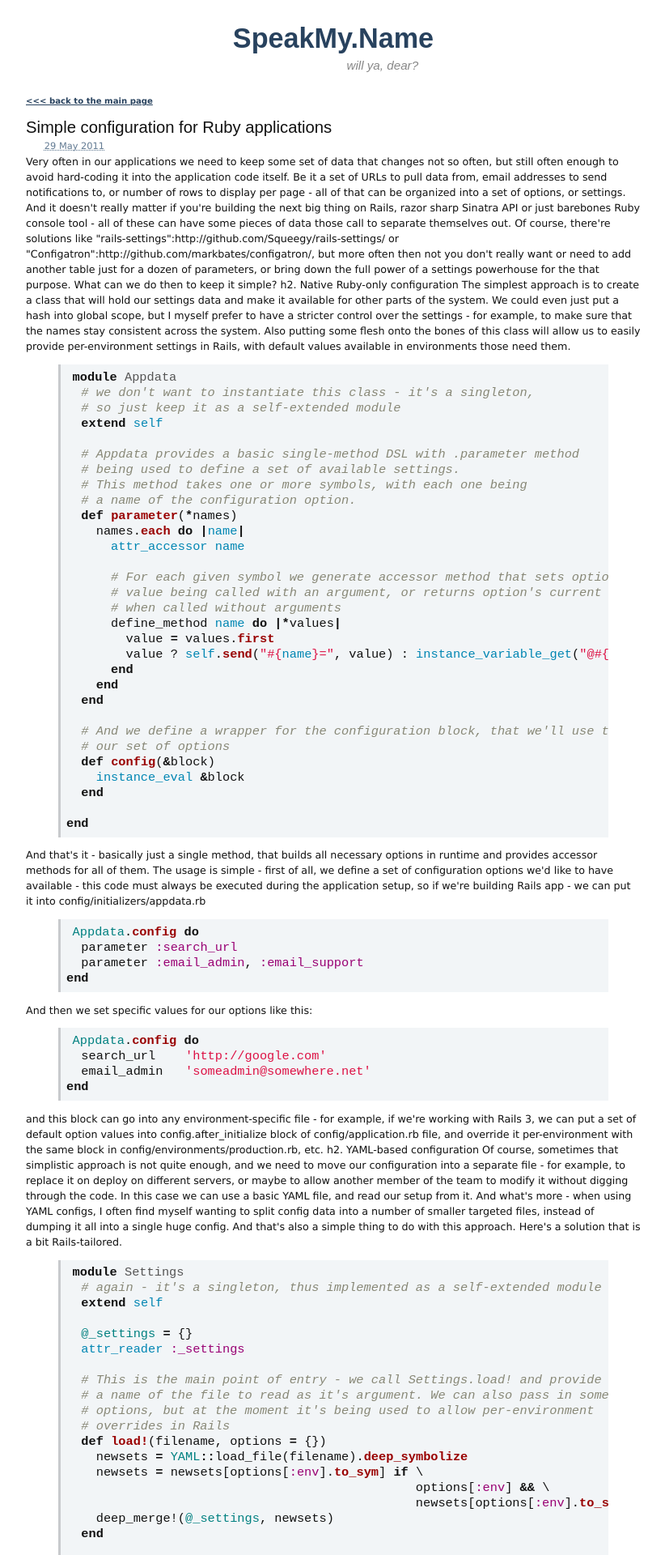
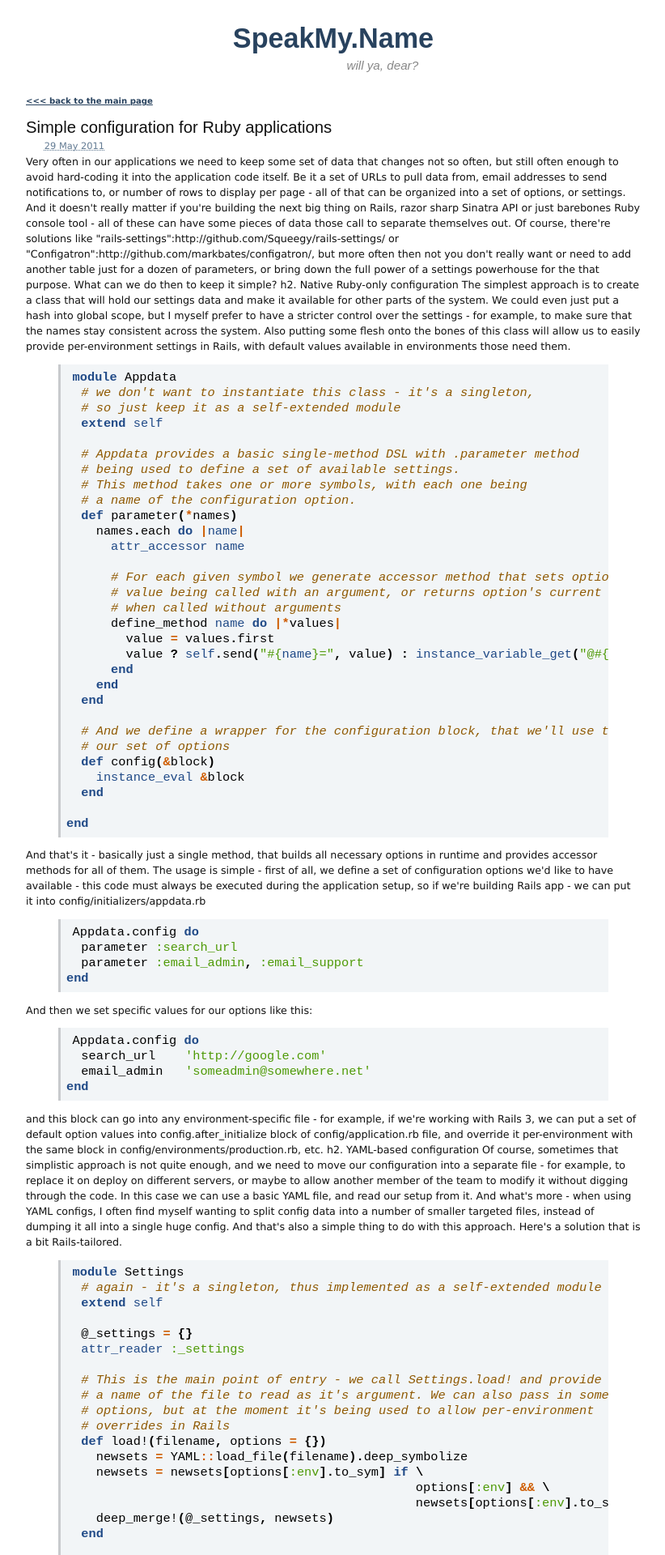
Before and after one commit to morhekil/speakmyname-blog, a Jekyll site: the page built from _posts/2011-05-29-simple-configuration-for-ruby-apps.textile, in a window 1280 px wide. Shown: the top 1920 px of the page at 81% size, without its empty margins (228-1050 px from the left). Built offline with Jekyll 4.4.1, drawn with Linux system fonts in a browser that asks for light colours; a script that is not in the unit is left out; comment, search, counter and statistics services are not loaded.

Commit message:
switched to tango theme for pygments

```diff
--- a/styles/pygments.css
+++ b/styles/pygments.css
@@ -1,60 +1,70 @@
-.highlight  { background: #ffffff; }
-.highlight .c { color: #888877; font-style: italic } /* Comment */
-.highlight .err { color: #a61717; background-color: #e3d2d2 } /* Error */
-.highlight .k { font-weight: bold } /* Keyword */
-.highlight .o { font-weight: bold } /* Operator */
-.highlight .cm { color: #888877; font-style: italic } /* Comment.Multiline */
-.highlight .cp { color: #888888; font-weight: bold } /* Comment.Preproc */
-.highlight .c1 { color: #888877; font-style: italic } /* Comment.Single */
-.highlight .cs { color: #888888; font-weight: bold; font-style: italic } /* Comment.Special */
-.highlight .gd { color: #000000; background-color: #ffdddd } /* Generic.Deleted */
-.highlight .gd .x { color: #000000; background-color: #ffaaaa } /* Generic.Deleted.Specific */
-.highlight .ge { font-style: italic } /* Generic.Emph */
-.highlight .gr { color: #aa0000 } /* Generic.Error */
-.highlight .gh { color: #888888 } /* Generic.Heading */
-.highlight .gi { color: #000000; background-color: #ddffdd } /* Generic.Inserted */
-.highlight .gi .x { color: #000000; background-color: #aaffaa } /* Generic.Inserted.Specific */
-.highlight .go { color: #888888 } /* Generic.Output */
-.highlight .gp { color: #555555 } /* Generic.Prompt */
-.highlight .gs { font-weight: bold } /* Generic.Strong */
-.highlight .gu { color: #aaaaaa } /* Generic.Subheading */
-.highlight .gt { color: #aa0000 } /* Generic.Traceback */
-.highlight .kc { font-weight: bold } /* Keyword.Constant */
-.highlight .kd { font-weight: bold } /* Keyword.Declaration */
-.highlight .kp { font-weight: bold } /* Keyword.Pseudo */
-.highlight .kr { font-weight: bold } /* Keyword.Reserved */
-.highlight .kt { color: #445588; font-weight: bold } /* Keyword.Type */
-.highlight .m { color: #009999 } /* Literal.Number */
-.highlight .s { color: #d14 } /* Literal.String */
-.highlight .na { color: #008080 } /* Name.Attribute */
-.highlight .nb { color: #0086B3 } /* Name.Builtin */
-.highlight .nc { color: #445588; font-weight: bold } /* Name.Class */
-.highlight .no { color: #008080 } /* Name.Constant */
-.highlight .ni { color: #800080 } /* Name.Entity */
-.highlight .ne { color: #990000; font-weight: bold } /* Name.Exception */
-.highlight .nf { color: #990000; font-weight: bold } /* Name.Function */
-.highlight .nn { color: #555555 } /* Name.Namespace */
-.highlight .nt { color: #000080 } /* Name.Tag */
-.highlight .nv { color: #008080 } /* Name.Variable */
-.highlight .ow { font-weight: bold } /* Operator.Word */
-.highlight .w { color: #bbbbbb } /* Text.Whitespace */
-.highlight .mf { color: #009999 } /* Literal.Number.Float */
-.highlight .mh { color: #009999 } /* Literal.Number.Hex */
-.highlight .mi { color: #009999 } /* Literal.Number.Integer */
-.highlight .mo { color: #009999 } /* Literal.Number.Oct */
-.highlight .sb { color: #d14 } /* Literal.String.Backtick */
-.highlight .sc { color: #d14 } /* Literal.String.Char */
-.highlight .sd { color: #d14 } /* Literal.String.Doc */
-.highlight .s2 { color: #d14 } /* Literal.String.Double */
-.highlight .se { color: #d14 } /* Literal.String.Escape */
-.highlight .sh { color: #d14 } /* Literal.String.Heredoc */
-.highlight .si { color: #d14 } /* Literal.String.Interpol */
-.highlight .sx { color: #d14 } /* Literal.String.Other */
-.highlight .sr { color: #009926 } /* Literal.String.Regex */
-.highlight .s1 { color: #d14 } /* Literal.String.Single */
-.highlight .ss { color: #990073 } /* Literal.String.Symbol */
-.highlight .bp { color: #888888 } /* Name.Builtin.Pseudo */
-.highlight .vc { color: #008080 } /* Name.Variable.Class */
-.highlight .vg { color: #008080 } /* Name.Variable.Global */
-.highlight .vi { color: #008080 } /* Name.Variable.Instance */
-.highlight .il { color: #009999 } /* Literal.Number.Integer.Long */
+/* Pygments Tango theme */
+.highlight .hll { background-color: #ffffcc }
+.highlight .c { color: #8f5902; font-style: italic } /* Comment */
+.highlight .err { color: #a40000; border: 1px solid #ef2929 } /* Error */
+.highlight .g { color: #000000 } /* Generic */
+.highlight .k { color: #204a87; font-weight: bold } /* Keyword */
+.highlight .l { color: #000000 } /* Literal */
+.highlight .n { color: #000000 } /* Name */
+.highlight .o { color: #ce5c00; font-weight: bold } /* Operator */
+.highlight .x { color: #000000 } /* Other */
+.highlight .p { color: #000000; font-weight: bold } /* Punctuation */
+.highlight .cm { color: #8f5902; font-style: italic } /* Comment.Multiline */
+.highlight .cp { color: #8f5902; font-style: italic } /* Comment.Preproc */
+.highlight .c1 { color: #8f5902; font-style: italic } /* Comment.Single */
+.highlight .cs { color: #8f5902; font-style: italic } /* Comment.Special */
+.highlight .gd { color: #a40000 } /* Generic.Deleted */
+.highlight .ge { color: #000000; font-style: italic } /* Generic.Emph */
+.highlight .gr { color: #ef2929 } /* Generic.Error */
+.highlight .gh { color: #000080; font-weight: bold } /* Generic.Heading */
+.highlight .gi { color: #00A000 } /* Generic.Inserted */
+.highlight .go { color: #000000; font-style: italic } /* Generic.Output */
+.highlight .gp { color: #8f5902 } /* Generic.Prompt */
+.highlight .gs { color: #000000; font-weight: bold } /* Generic.Strong */
+.highlight .gu { color: #800080; font-weight: bold } /* Generic.Subheading */
+.highlight .gt { color: #a40000; font-weight: bold } /* Generic.Traceback */
+.highlight .kc { color: #204a87; font-weight: bold } /* Keyword.Constant */
+.highlight .kd { color: #204a87; font-weight: bold } /* Keyword.Declaration */
+.highlight .kn { color: #204a87; font-weight: bold } /* Keyword.Namespace */
+.highlight .kp { color: #204a87; font-weight: bold } /* Keyword.Pseudo */
+.highlight .kr { color: #204a87; font-weight: bold } /* Keyword.Reserved */
+.highlight .kt { color: #204a87; font-weight: bold } /* Keyword.Type */
+.highlight .ld { color: #000000 } /* Literal.Date */
+.highlight .m { color: #0000cf; font-weight: bold } /* Literal.Number */
+.highlight .s { color: #4e9a06 } /* Literal.String */
+.highlight .na { color: #c4a000 } /* Name.Attribute */
+.highlight .nb { color: #204a87 } /* Name.Builtin */
+.highlight .nc { color: #000000 } /* Name.Class */
+.highlight .no { color: #000000 } /* Name.Constant */
+.highlight .nd { color: #5c35cc; font-weight: bold } /* Name.Decorator */
+.highlight .ni { color: #ce5c00 } /* Name.Entity */
+.highlight .ne { color: #cc0000; font-weight: bold } /* Name.Exception */
+.highlight .nf { color: #000000 } /* Name.Function */
+.highlight .nl { color: #f57900 } /* Name.Label */
+.highlight .nn { color: #000000 } /* Name.Namespace */
+.highlight .nx { color: #000000 } /* Name.Other */
+.highlight .py { color: #000000 } /* Name.Property */
+.highlight .nt { color: #204a87; font-weight: bold } /* Name.Tag */
+.highlight .nv { color: #000000 } /* Name.Variable */
+.highlight .ow { color: #204a87; font-weight: bold } /* Operator.Word */
+.highlight .w { color: #f8f8f8; text-decoration: underline } /* Text.Whitespace */
+.highlight .mf { color: #0000cf; font-weight: bold } /* Literal.Number.Float */
+.highlight .mh { color: #0000cf; font-weight: bold } /* Literal.Number.Hex */
+.highlight .mi { color: #0000cf; font-weight: bold } /* Literal.Number.Integer */
+.highlight .mo { color: #0000cf; font-weight: bold } /* Literal.Number.Oct */
+.highlight .sb { color: #4e9a06 } /* Literal.String.Backtick */
+.highlight .sc { color: #4e9a06 } /* Literal.String.Char */
+.highlight .sd { color: #8f5902; font-style: italic } /* Literal.String.Doc */
+.highlight .s2 { color: #4e9a06 } /* Literal.String.Double */
+.highlight .se { color: #4e9a06 } /* Literal.String.Escape */
+.highlight .sh { color: #4e9a06 } /* Literal.String.Heredoc */
+.highlight .si { color: #4e9a06 } /* Literal.String.Interpol */
+.highlight .sx { color: #4e9a06 } /* Literal.String.Other */
+.highlight .sr { color: #4e9a06 } /* Literal.String.Regex */
+.highlight .s1 { color: #4e9a06 } /* Literal.String.Single */
+.highlight .ss { color: #4e9a06 } /* Literal.String.Symbol */
+.highlight .bp { color: #3465a4 } /* Name.Builtin.Pseudo */
+.highlight .vc { color: #000000 } /* Name.Variable.Class */
+.highlight .vg { color: #000000 } /* Name.Variable.Global */
+.highlight .vi { color: #000000 } /* Name.Variable.Instance */
+.highlight .il { color: #0000cf; font-weight: bold } /* Literal.Number.Integer.Long */
```
